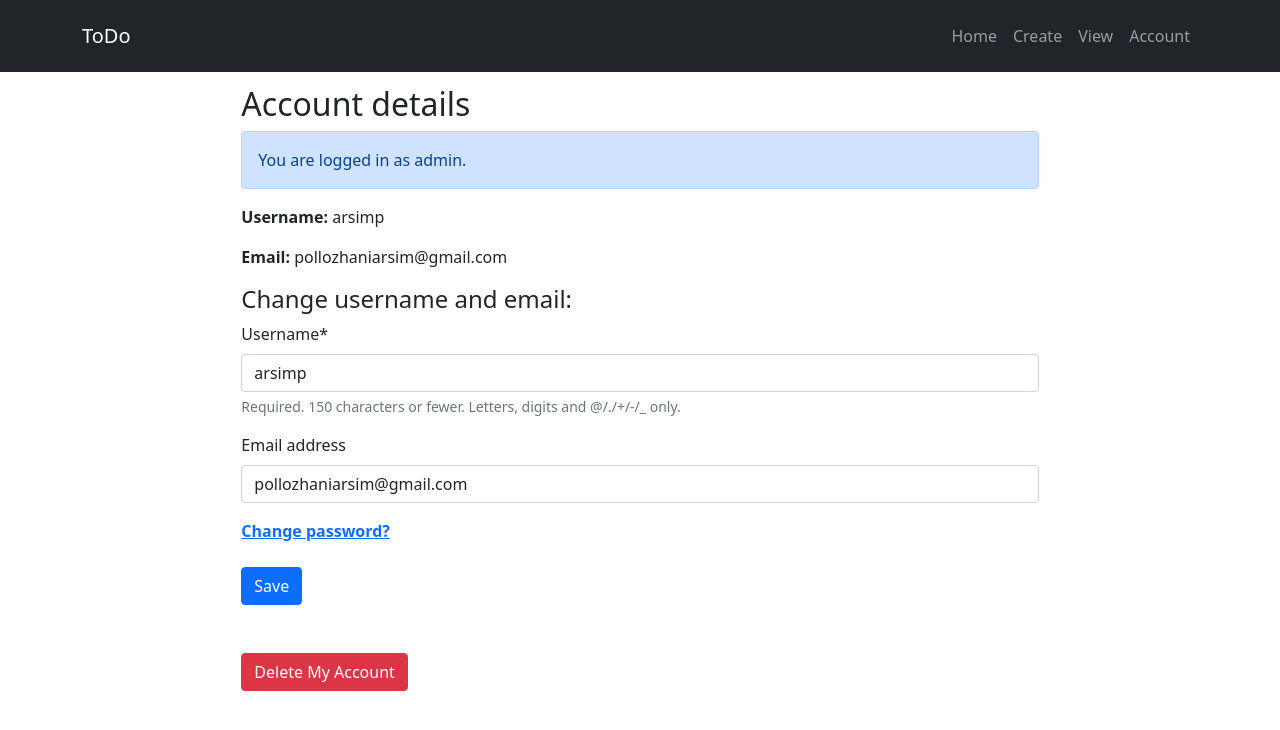
After one commit to arsimpollozhani/todolist_app, a Django app: page /account/ in a window 1280 px wide. The commit adds this page. Shown: the top 730 px of the page. Run offline with Django 5.2, Linux system fonts and the light colour scheme; a user stored in the database is signed in; some libraries are stand-ins or nearby versions.

Commit message:
add account page

```diff
--- a/mysite/main/templates/main/base.html
+++ b/mysite/main/templates/main/base.html
@@ -89,6 +89,10 @@
                     <li class="nav-item">
                         <a href="{% url 'view' %}" class="nav-link">View</a>
                     </li>
+
+                    <li class="nav-item">
+                        <a href="{% url 'account' %}" class="nav-link">Account</a>
+                    </li>
                     {% endif %}
                 </ul>
             </div>
--- a/mysite/mysite/urls.py
+++ b/mysite/mysite/urls.py
@@ -30,6 +30,10 @@ urlpatterns = [
     # Logout with redirect to login page after logout
     path("logout/", auth_views.LogoutView.as_view(next_page="login"), name="logout"),
 
+    path("account/", v.account, name="account"),
+
     path('', include("django.contrib.auth.urls")),
 
+
+
 ]
--- a/mysite/register/forms.py
+++ b/mysite/register/forms.py
@@ -15,3 +15,9 @@ class RegisterForm (UserCreationForm):
         # username, password1, password2 are bultin in Django, we add Email as extra field
         #layout of the fields where to be
         fields = ["username", "email", "password1", "password2"]
+
+
+class UserUpdateForm (forms.ModelForm):
+    class Meta:
+        model = User
+        fields = ['username', 'email']
--- /dev/null
+++ b/mysite/register/templates/register/account.html
@@ -0,0 +1,70 @@
+{% extends "main/base.html" %}
+
+
+{% block title %} Account {% endblock%}
+
+{% load crispy_forms_tags %}
+
+{% block content %}
+
+<div class="container">
+    <h2>Account details</h2>
+
+    {% if user.is_superuser %}
+        <div class="alert alert-primary">You are logged in as admin.</div>
+    {% endif %}
+
+    <p><strong>Username:</strong> {{ user.username }}</p>
+    <p><strong>Email:</strong> {{ user.email }}</p>
+
+
+    <h4>Change username and email:</h4>
+    <form method="post">
+        {% csrf_token %}
+        {{ form|crispy }}
+        <p><strong><a href="{% url 'password_change' %}">Change password?</a></strong></p>
+        <button type="submit" name="update" class="btn btn-primary mb-5 mt-2">Save</button>
+    </form>
+
+
+    <!-- <form method="post" onsubmit="return confirm('Are you sure you want to delete your account?');">
+        {% csrf_token %}
+        <button type="submit" name="delete" class="btn btn-danger mb-4">Delete My Account</button>
+    </form> -->
+
+
+    <!-- Button to open the modal -->
+    <button type="button" class="btn btn-danger mb-4" data-bs-toggle="modal" data-bs-target="#deleteModal">
+    Delete My Account
+    </button>
+
+
+    <!-- Modal -->
+    <div class="modal fade" id="deleteModal" tabindex="-1" aria-labelledby="deleteModalLabel" aria-hidden="true">
+    <div class="modal-dialog">
+        <div class="modal-content">
+
+        <div class="modal-header">
+            <h5 class="modal-title" id="deleteModalLabel">Confirm Account Deletion</h5>
+            <button type="button" class="btn-close" data-bs-dismiss="modal" aria-label="Close"></button>
+        </div>
+
+        <div class="modal-body">
+            Are you sure you want to permanently delete your account? This action cannot be undone.
+        </div>
+
+        <div class="modal-footer">
+            <form method="post">
+                {% csrf_token %}
+                <button type="button" class="btn btn-secondary" data-bs-dismiss="modal">Cancel</button>
+                <button type="submit" name="delete" class="btn btn-danger">Yes, Delete</button>
+            </form>
+        </div>
+
+        </div>
+    </div>
+    </div>
+
+</div>
+
+{% endblock%}
--- a/mysite/register/views.py
+++ b/mysite/register/views.py
@@ -1,5 +1,7 @@
 from django.shortcuts import render, redirect
-from .forms import RegisterForm
+from django.contrib.auth import logout
+from django.contrib.auth.decorators import login_required
+from .forms import RegisterForm, UserUpdateForm
 
 
 # Create your views here.
@@ -19,3 +21,24 @@ def register(request):
 
 
     return render(request, "register/register.html", {"form" : form})
+
+
+@login_required
+def account(request):
+
+    if request.method == "POST":
+        form = UserUpdateForm(request.POST, instance=request.user)
+
+        if "update" in request.POST:
+            form = UserUpdateForm(request.POST, instance=request.user)
+            if form.is_valid():
+                form.save()
+        elif "delete" in request.POST:
+            user = request.user
+            logout(request)
+            user.delete()
+            return redirect("login")
+
+    else:
+        form = UserUpdateForm(instance=request.user)
+    return render(request, 'register/account.html', {"form": form})
```
Also changed, not shown: mysite/db.sqlite3, mysite/main/views.py (line endings or trailing spaces).
